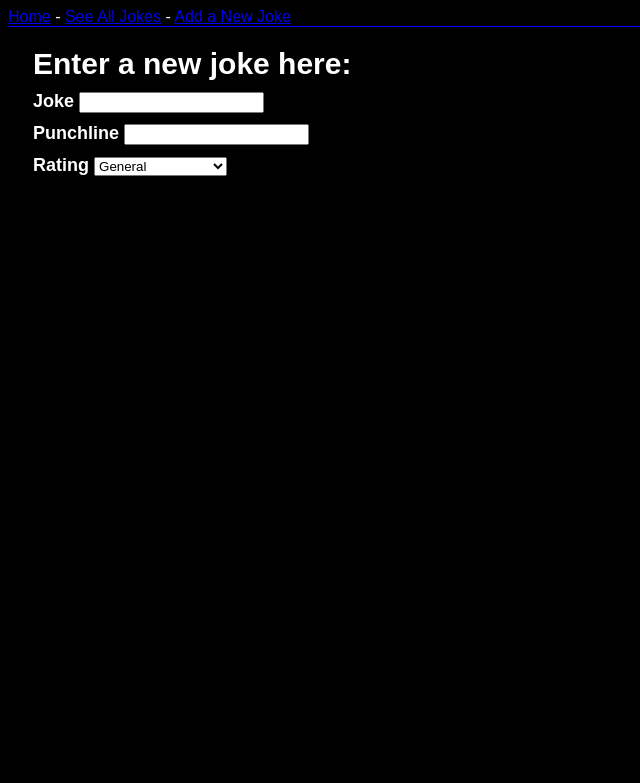
After one commit to bradsimpson213/python-EOD, a Flask app: page /addjoke in a window 1280 px wide. The commit adds this page. Shown: the top 783 px of the page, without its empty margins (0-640 px from the left). Run offline with Flask 2, Linux system fonts and the light colour scheme.

Commit message:
progress on EOD W18D2

```diff
--- a/W18D2/dad_jokes/app/__init__.py
+++ b/W18D2/dad_jokes/app/__init__.py
@@ -1,8 +1,12 @@
-from flask import (Flask, render_template)
+from flask import Flask, render_template, redirect
+from .config import Config
 from data import jokes
+from .joke_form import JokeForm
 import random
 
 app = Flask(__name__)
+
+app.config.from_object(Config)
 
 
 @app.route('/')
@@ -14,3 +18,20 @@ def home():
 @app.route('/jokes')
 def all_jokes():
     return render_template('alljokes.html', page="All Jokes", jokes=jokes)
+
+
+@app.route('/addjoke', methods=['GET', 'POST'])
+def add_joke():
+    form = JokeForm()
+
+    if form.validate_on_submit():
+        total_jokes = len(jokes)+1
+        new_joke = {
+            'joke': form.data['joke'],
+            'punchline': form.data['punchline'],
+            'rating': form.data['rating']
+        }
+        jokes[i] = new_joke
+        return redirect('/jokes')
+
+    return render_template('jokeform.html', form=form, errors=form.errors)
--- /dev/null
+++ b/W18D2/dad_jokes/app/config.py
@@ -0,0 +1,5 @@
+import os
+
+
+class Config(object):
+    SECRET_KEY = os.environ.get('SECRET_KEY') or 'default-key-for-devs'
--- /dev/null
+++ b/W18D2/dad_jokes/app/joke_form.py
@@ -0,0 +1,8 @@
+from flask_wtf import FlaskForm
+from wtforms import StringField, SelectField, SubmitField
+
+class JokeForm(FlaskForm):
+    joke = StringField('Joke')
+    punchline = StringField('Punchline')
+    rating = SelectField('Rating', choices=[('G', 'General'), ('PG', 'Parental Guidance'), ('R', 'Restricted')])
+    submit = SubmitField('Save')
--- /dev/null
+++ b/W18D2/dad_jokes/app/static/jokes.css
@@ -0,0 +1,35 @@
+body {
+    color: white;
+    background-color: black;
+    font-family: Arial, Helvetica, sans-serif;
+}
+
+h1 {
+    font-size: 45px;
+    margin: 10px 0px 0px 25px;
+}
+
+h2 {
+    font-size: 30px;
+    margin: 10px 0px 0px 25px;
+}
+
+p {
+    font-size: 18px;
+    font-weight: bold;
+    margin: 10px 0px 0px 25px;
+}
+
+a:visited {
+   color: red;
+}
+
+nav {
+    border-bottom: 1px solid blue;
+    margin-bottom: 20px;
+}
+
+.jokebox {
+    border: 1px solid white;
+    padding: 15px;
+}
--- a/W18D2/dad_jokes/app/templates/alljokes.html
+++ b/W18D2/dad_jokes/app/templates/alljokes.html
@@ -2,7 +2,7 @@
 
     <h1>All the jokes we have...</h1>
     {% for joke in jokes %}
-        <div>
+        <div class='jokebox'>
             <p>{{ joke.joke }}</p>
             <p>{{ joke.punchline }}</p>
         </div>
--- a/W18D2/dad_jokes/app/templates/base.html
+++ b/W18D2/dad_jokes/app/templates/base.html
@@ -1,12 +1,15 @@
 <html>
 
     <head>
+        <link rel="stylesheet" href="{{ url_for('static', filename='jokes.css') }}">
         <title>Dad Jokes - {{ page }}</title>
     </head>
     <nav>
         <a href="/" >Home</a>
+        <span> - </span>
         <a href="/jokes">See All Jokes</a>
-        <a href="/newjoke">Add a New Joke</a>
+        <span> - </span>
+        <a href="/addjoke">Add a New Joke</a>
     </nav>
     <body>
         {% block content %} {% endblock %}
--- /dev/null
+++ b/W18D2/dad_jokes/app/templates/jokeform.html
@@ -0,0 +1,20 @@
+{% extends "base.html" %} {% block content %}
+
+    <h2>Enter a new joke here:</h2>
+    <form action="" method="post" novalidate>
+        {{ form.csrf_token }}
+        <p>
+            {{ form.joke.label }}
+            {{ form.joke() }}
+        </p>
+        <p>
+            {{ form.punchline.label }}
+            {{ form.punchline() }}
+        </p>
+        <p>
+            {{ form.rating.label }}
+            {{ form.rating() }}
+        </p>
+    </form>
+
+{% endblock %}
--- a/W18D2/dad_jokes/data/__init__.py
+++ b/W18D2/dad_jokes/data/__init__.py
@@ -60,8 +60,8 @@ jokes = [
         'rating': "PG"
     },
     {
-        'joke': "How do you get a squirrel out of a tree?",
-        'punchline': "Show him your nutts...",
+        'joke': "What was Forrest Gump’s email password?",
+        'punchline': "1forrest1...",
         'rating': "PG"
     },
     {
```
Also changed, not shown: 2 other files.
